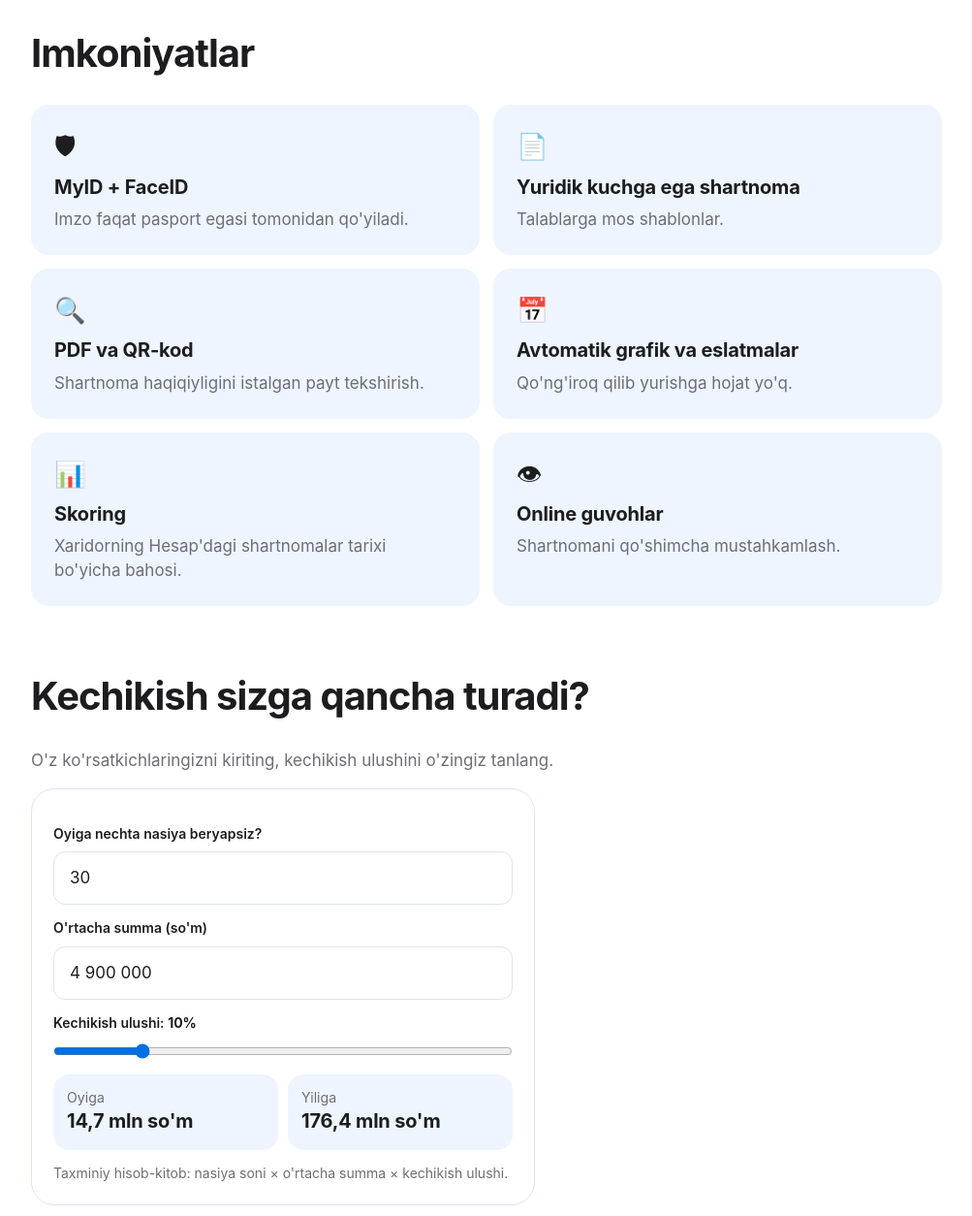
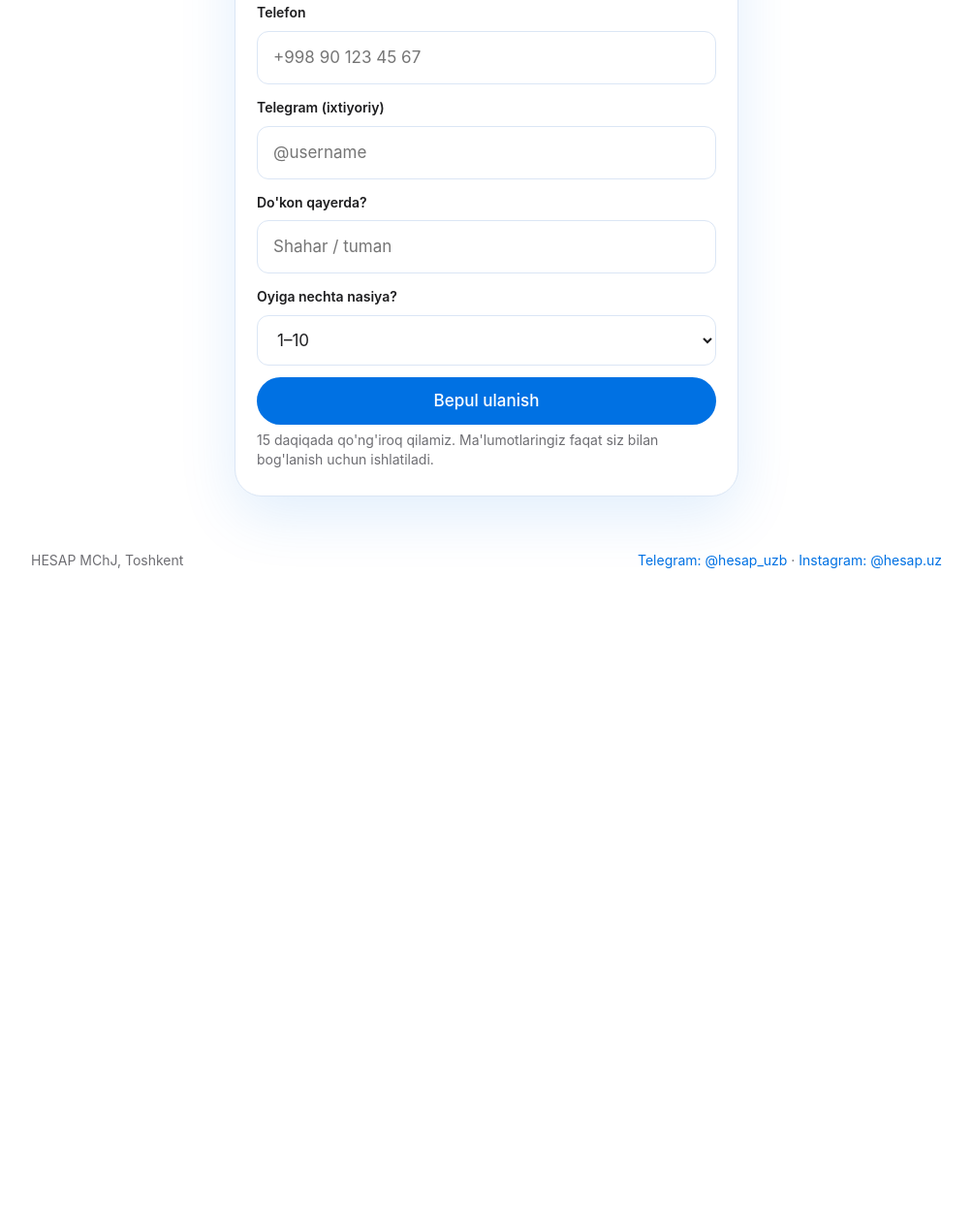
Before and after one commit to Afruzbek-dev/super-duper, a plain HTML site: page v6/index.html in a window 1280 px wide. Shown: the part 1889-3143 px from the top of the page at 97% size, without its empty margins (138-1141 px from the left). After the commit the page ends 2517 px from the top, so only its background shows below. Drawn offline with Linux system fonts and the light colour scheme.

Commit message:
v6: remove Hesap nima, Imkoniyatlar and calculator sections
Co-Authored-By: Claude Sonnet 5.5 <noreply@anthropic.com>
Claude-Session: https://claude.ai/code/session_01XTeHpPfhWF3WhRFG3PU9ZB

```diff
--- a/v6/index.html
+++ b/v6/index.html
@@ -35,11 +35,6 @@
     <p class="fine">Kechikish nasiyada ham, bank kreditlarida ham uchraydi. Shartnoma va to'lov tarixi bo'lsa, qarzni qaytarish osonroq bo'ladi.</p>
   </section>
 
-  <section class="wrap sec">
-    <h2>Hesap nima</h2>
-    <p class="about">Hesap sotuvchi va xaridor o'rtasida masofadan elektron shartnoma tuzish, imzolash va to'lovlarni kuzatish uchun ilova. Shartnoma tayyor shablon asosida tuziladi, ikki tomon imzolaydi, xaridorning shaxsi davlat MyID tizimi orqali tasdiqlanadi.</p>
-  </section>
-
   <section class="wrap sec steps">
     <h2>Qanday ishlaydi</h2>
     <ol>
@@ -48,33 +43,6 @@
       <li><b>3</b><div><h3>Imzolang</h3><p>Ikki tomon ilovada imzolaydi, xohlasangiz online guvoh qo'shasiz.</p></div></li>
       <li><b>4</b><div><h3>To'lovni nazorat qiling</h3><p>Grafik ilovada turadi, muddat yaqinlashganda eslatma boradi, har bir to'lovni ikki tomon tasdiqlaydi.</p></div></li>
     </ol>
-  </section>
-
-  <section class="wrap sec">
-    <h2>Imkoniyatlar</h2>
-    <div class="grid">
-      <article><i>🛡</i><h3>MyID + FaceID</h3><p>Imzo faqat pasport egasi tomonidan qo'yiladi.</p></article>
-      <article><i>📄</i><h3>Yuridik kuchga ega shartnoma</h3><p>Talablarga mos shablonlar.</p></article>
-      <article><i>🔍</i><h3>PDF va QR-kod</h3><p>Shartnoma haqiqiyligini istalgan payt tekshirish.</p></article>
-      <article><i>📅</i><h3>Avtomatik grafik va eslatmalar</h3><p>Qo'ng'iroq qilib yurishga hojat yo'q.</p></article>
-      <article><i>📊</i><h3>Skoring</h3><p>Xaridorning Hesap'dagi shartnomalar tarixi bo'yicha bahosi.</p></article>
-      <article><i>👁</i><h3>Online guvohlar</h3><p>Shartnomani qo'shimcha mustahkamlash.</p></article>
-    </div>
-  </section>
-
-  <section class="wrap sec calc" id="calc">
-    <h2>Kechikish sizga qancha turadi?</h2>
-    <p class="about">O'z ko'rsatkichlaringizni kiriting, kechikish ulushini o'zingiz tanlang.</p>
-    <div class="calc-card">
-      <label class="field-l" for="c-n">Oyiga nechta nasiya beryapsiz?</label>
-      <input class="field" id="c-n" type="number" inputmode="numeric" min="1" value="30">
-      <label class="field-l" for="c-a">O'rtacha summa (so'm)</label>
-      <input class="field" id="c-a" type="text" inputmode="numeric" value="4 900 000">
-      <label class="field-l" for="c-p">Kechikish ulushi: <b id="c-pv">10%</b></label>
-      <input id="c-p" type="range" min="1" max="50" value="10">
-      <div class="res"><div><small>Oyiga</small><b id="r-m">—</b></div><div><small>Yiliga</small><b id="r-y">—</b></div></div>
-      <p class="fine">Taxminiy hisob-kitob: nasiya soni × o'rtacha summa × kechikish ulushi.</p>
-    </div>
   </section>
 
   <section class="form-sec" id="form">
--- a/v6/v6.js
+++ b/v6/v6.js
@@ -1,17 +1,6 @@
 (() => {
   'use strict';
   const $ = (s) => document.querySelector(s);
-  // calculator
-  const n = $('#c-n'), a = $('#c-a'), p = $('#c-p');
-  const num = (s) => parseInt(String(s).replace(/\D/g, ''), 10) || 0;
-  const fmt = (v) => v >= 1e6 ? (v / 1e6).toLocaleString('uz-UZ', { maximumFractionDigits: 1 }).replace('.', ',') + ' mln so\'m' : Math.round(v).toLocaleString('ru-RU') + " so'm";
-  function calc() {
-    $('#c-pv').textContent = p.value + '%';
-    const m = num(n.value) * num(a.value) * (p.value / 100);
-    $('#r-m').textContent = fmt(m); $('#r-y').textContent = fmt(m * 12);
-  }
-  a.addEventListener('input', () => { const d = num(a.value); a.value = d ? d.toLocaleString('ru-RU') : ''; calc(); });
-  [n, p].forEach((e) => e.addEventListener('input', calc)); calc();
   // form
   const f = $('#lf');
   const R = { name: [(v) => v.length >= 2, 'Ismingizni kiriting'], phone: [(v) => v.replace(/\D/g, '').length >= 9, "Telefon raqamni to'g'ri kiriting"], location: [(v) => v.length >= 2, "Do'kon joylashuvini yozing"] };
```
